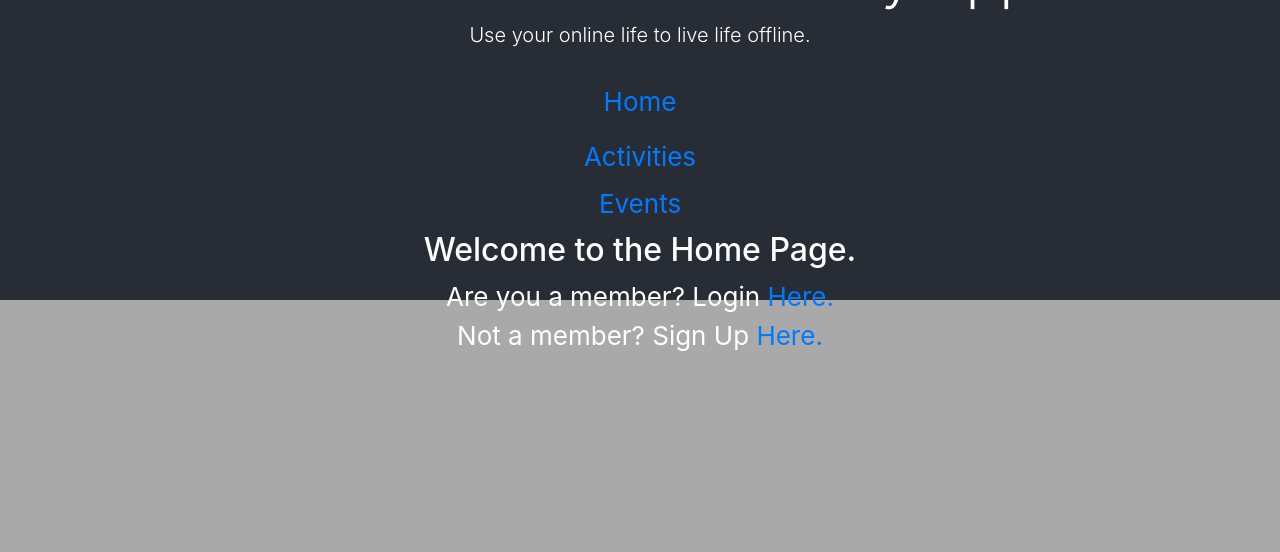
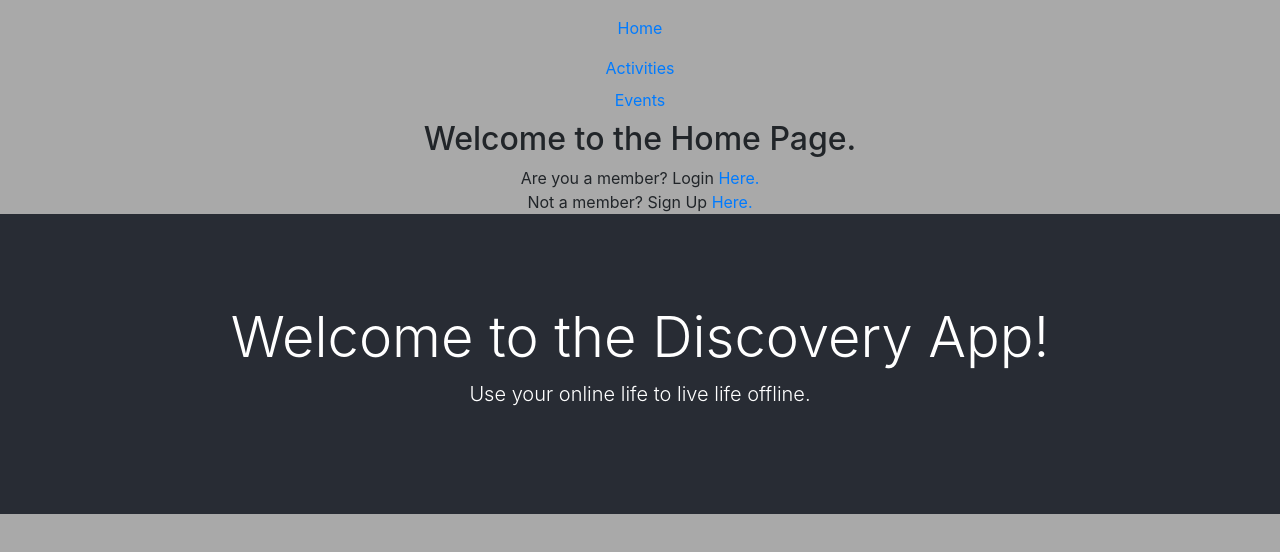
Before and after one commit to dgill45/discovery_app_fe, a React (Create React App) app: page / in a window 1280 px wide. Shown: the top 552 px of the page. Built offline with nearby package versions, Linux system fonts and the light colour scheme; no server answers.

Commit message:
fixed activity container

```diff
--- a/src/App.css
+++ b/src/App.css
@@ -1,3 +1,10 @@
+:root {
+  --bg: #282c34;
+  --header: #fff;
+  --link: #61dafb;
+  --text: hsla(0, 0%, 100%, 0.88);
+}
+
 .App {
   text-align: center;
 }
@@ -76,3 +83,7 @@ a {
   flex-direction: row;
   justify-content: center;
 }
+
+.nav-link-container{
+  flex-direction: row;
+}
--- a/src/App.js
+++ b/src/App.js
@@ -1,5 +1,5 @@
 import './App.css';
-import React from "react";
+import React, {useState, useEffect} from "react";
 import { BrowserRouter as Router, Switch, Route } from "react-router-dom";
 import Home from './components/Home'
 import ActivitiesContainer from './components/ActivitiesContainer';
@@ -8,11 +8,27 @@ import EventContainer from './components/EventContainer';
 import NavBar from './components/NavBar'
 
 function App() {
+
+
+  const [user, setUser] = useState(null);
+
+  useEffect(() => {
+    fetch("/me").then((response) => {
+      if (response.ok) {
+        response.json().then((user) => setUser(user));
+      }
+    });
+  }, []);
+
+  function handleLogin(user) {
+    setUser(user);
+  }
+
+  function handleLogout() {
+    setUser(null);
+  }
   return (
     <div className="App">
-      <header className="App-header">
-        <h1 className="display-4">Welcome to the Discovery App!</h1>
-        <p className="lead">Use your online life to live life offline.</p>
         <Router>
             <NavBar />
               <Switch>
@@ -33,6 +49,9 @@ function App() {
               </Route>
               </Switch>
         </Router>
+        <header className="App-header">
+        <h1 className="display-4">Welcome to the Discovery App!</h1>
+        <p className="lead">Use your online life to live life offline.</p>
       </header>
     </div>
   );
--- a/src/components/ActivitiesContainer.js
+++ b/src/components/ActivitiesContainer.js
@@ -1,7 +1,7 @@
 import React, {useState, useEffect} from "react";
 import { BASE_URL } from '../constraints';
 import ActivityForm from "./ActivityForm";
-import ActivityPage from "./ActivitiesPage";
+import ActivityCard from "./ActivityCard";
 
 function ActivitiesContainer(){
 
@@ -17,6 +17,17 @@ function ActivitiesContainer(){
 
     }, [])
 
+
+    function populateActivities(){
+
+      return activities.map((activity, idx) => (
+        <ActivityCard key={activity.id}
+          activity = {activity}
+          deleteActivity={deleteActivity}
+          updateActivity={updateActivity}
+          />
+      ));
+    }
     //CREATE an activity
 
     function createActivity(activities) {
@@ -65,17 +76,20 @@ function ActivitiesContainer(){
       }
 
     return(
-        <div className = 'board-container'>
-            <ActivityPage activities = {activities}
-              updateActivity = {updateActivity}
-              deleteActivity = {deleteActivity}
-                  />
-                {showForm ? <ActivityForm
-                createActivity={createActivity}/> : null}
+        <div className = 'activities-board-container'>
+            <div className = 'activities-card-container'>
+                    { activities && populateActivities()}
+                </div>
+
+                  <div className = 'activities-form-container'>
+                    {showForm ? <ActivityForm
+                    createActivity={createActivity}/> : null}
                     <div className="button-container">
                         <button onClick={handleClick}>{showForm?
-                          "Hide new Activity form":"Add a new Activity" }</button>
-                    </div>
+                          "Hide new Activity form":"Add a new Activity" }
+                        </button>
+                      </div>
+                  </div>
         </div>
     )
 
```
Also changed, not shown: src/components/Header.js (added).
